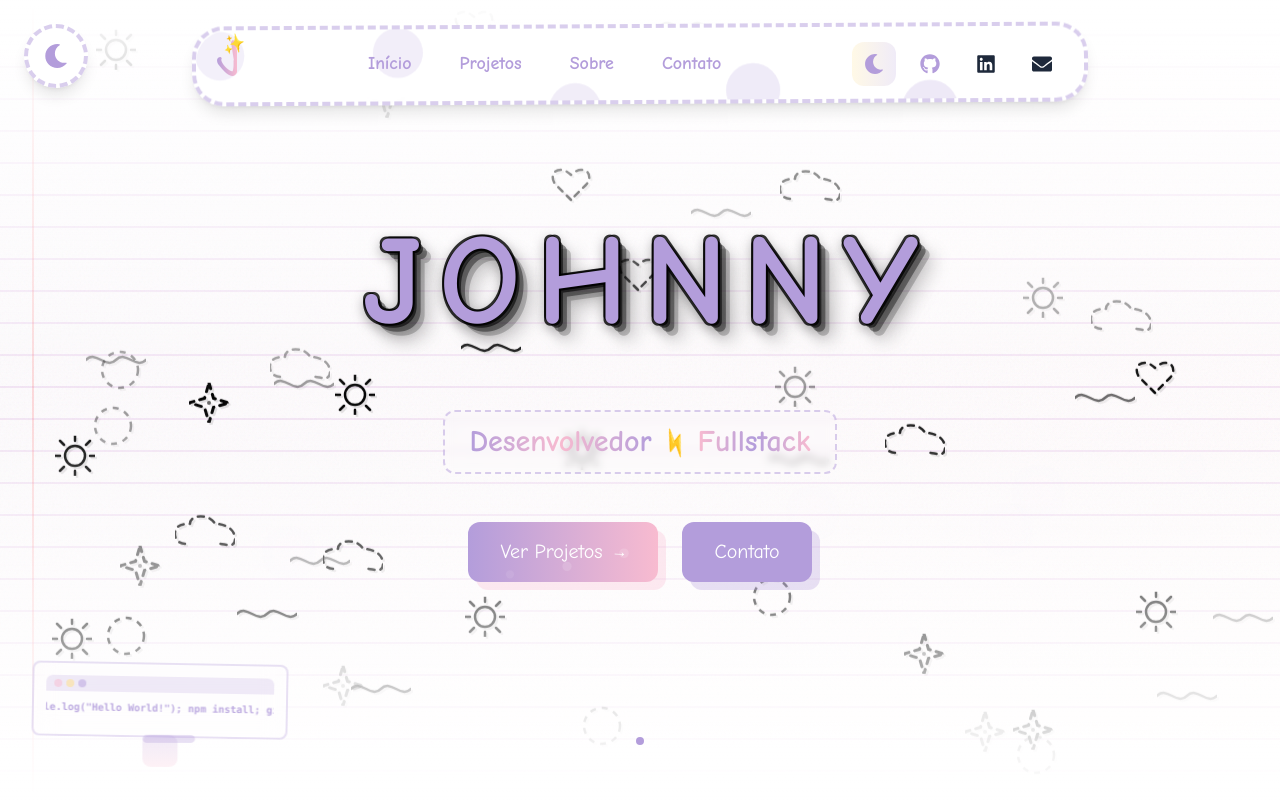
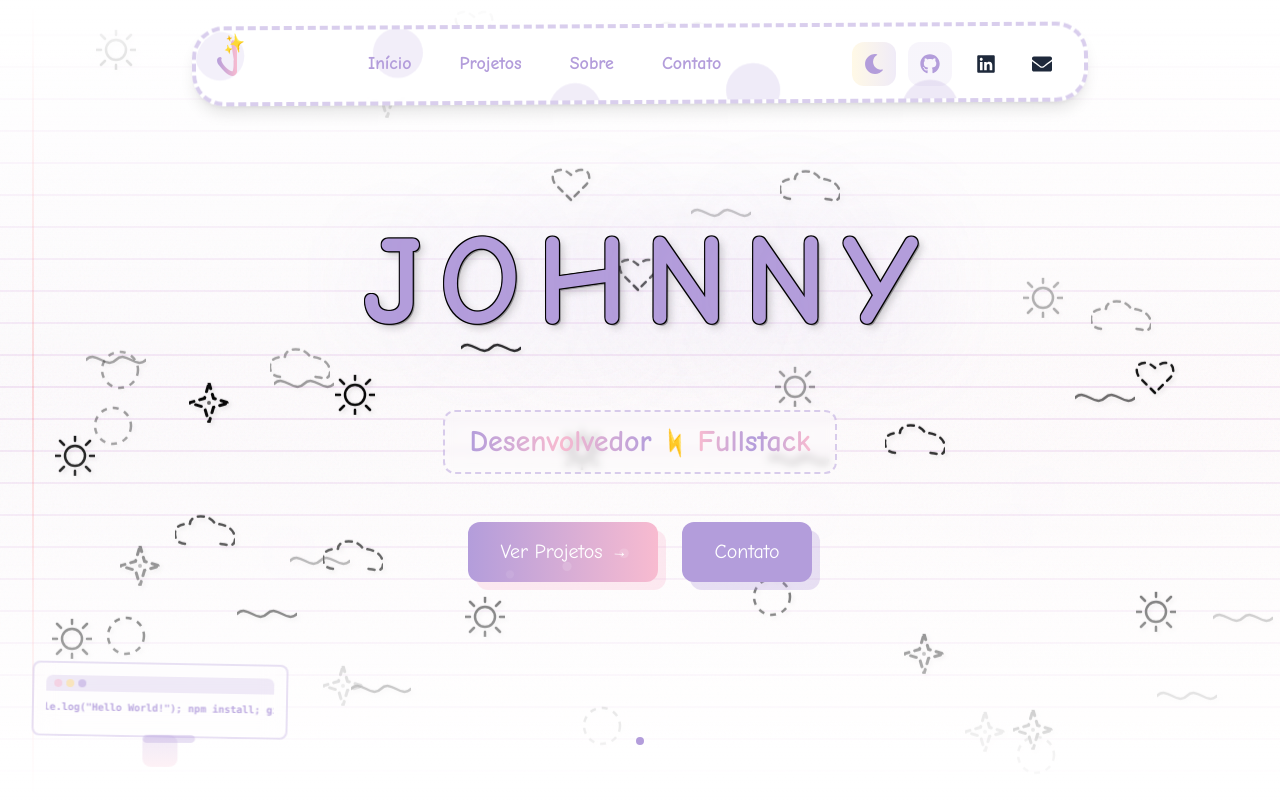
Before and after one commit to johnnywilly16/portfolio-teste, a Next.js app: page / in a window 1280 px wide. Shown: the top 800 px of the page. Built offline with nearby package versions, Linux system fonts and the light colour scheme.

Commit message:
feat:  Ajustes no estilo do título e animações

```diff
--- a/app/components/Hero.tsx
+++ b/app/components/Hero.tsx
@@ -68,10 +68,10 @@ export function Hero() {
   }, [])
 
   return (
-    <div className="relative min-h-screen w-full overflow-hidden bg-white notebook-bg paper-texture">
+    <div className="relative min-h-screen w-full overflow-hidden bg-white dark:bg-dark-surface notebook-bg paper-texture">
       {/* Fundo animado com gradiente */}
       <motion.div
-        className="absolute inset-0 bg-gradient-to-br from-pastel-purple/5 via-pastel-pink/5 to-pastel-yellow/5"
+        className="absolute inset-0 bg-gradient-to-br from-pastel-purple/5 via-pastel-pink/5 to-pastel-yellow/5 dark:from-dark-purple/5 dark:via-dark-pink/5 dark:to-dark-yellow/5"
         animate={{
           backgroundPosition: ['0% 0%', '100% 100%'],
           scale: [1, 1.1, 1]
@@ -88,7 +88,7 @@ export function Hero() {
 
       {/* Container dos doodles com máscara de opacidade nas bordas */}
       <div className="absolute inset-0 overflow-hidden">
-        <div className="absolute inset-0 bg-gradient-to-b from-white via-transparent to-white pointer-events-none z-10" />
+        <div className="absolute inset-0 bg-gradient-to-b from-white via-transparent to-white dark:from-dark-surface dark:to-dark-surface pointer-events-none z-10" />
         <div ref={doodlesRef} className="absolute inset-0 z-0" />
       </div>
 
@@ -169,66 +169,44 @@ export function Hero() {
         <div className="space-y-6 md:space-y-8">
           {/* Nome JOHNNY com efeitos */}
           <motion.div className="flex justify-center space-x-2 md:space-x-4 mb-4 md:mb-8">
-            <motion.span
-              className="title-cartoon text-7xl md:text-8xl lg:text-9xl font-bold text-pastel-purple"
-              initial={{ y: 50, opacity: 0, scale: 0.5, rotate: -10 }}
-              animate={{ y: 0, opacity: 1, scale: 1, rotate: 0 }}
-              transition={{ duration: 0.8, type: "spring", stiffness: 200 }}
-              whileHover={{ scale: 1.2, rotate: -10 }}
-              drag dragConstraints={{ top: -10, right: 10, bottom: 10, left: -10 }}
-            >
-              J
-            </motion.span>
-            <motion.span
-              className="title-cartoon text-7xl md:text-8xl lg:text-9xl font-bold text-pastel-purple"
-              initial={{ y: 50, opacity: 0, scale: 0.5, rotate: -10 }}
-              animate={{ y: 0, opacity: 1, scale: 1, rotate: 0 }}
-              transition={{ duration: 0.8, delay: 0.1, type: "spring", stiffness: 200 }}
-              whileHover={{ scale: 1.2, rotate: 10 }}
-              drag dragConstraints={{ top: -10, right: 10, bottom: 10, left: -10 }}
-            >
-              O
-            </motion.span>
-            <motion.span
-              className="title-cartoon text-7xl md:text-8xl lg:text-9xl font-bold text-pastel-purple"
-              initial={{ y: 50, opacity: 0, scale: 0.5, rotate: -10 }}
-              animate={{ y: 0, opacity: 1, scale: 1, rotate: 0 }}
-              transition={{ duration: 0.8, delay: 0.2, type: "spring", stiffness: 200 }}
-              whileHover={{ scale: 1.2, rotate: -10 }}
-              drag dragConstraints={{ top: -10, right: 10, bottom: 10, left: -10 }}
-            >
-              H
-            </motion.span>
-            <motion.span
-              className="title-cartoon text-7xl md:text-8xl lg:text-9xl font-bold text-pastel-purple"
-              initial={{ y: 50, opacity: 0, scale: 0.5, rotate: -10 }}
-              animate={{ y: 0, opacity: 1, scale: 1, rotate: 0 }}
-              transition={{ duration: 0.8, delay: 0.3, type: "spring", stiffness: 200 }}
-              whileHover={{ scale: 1.2, rotate: 10 }}
-              drag dragConstraints={{ top: -10, right: 10, bottom: 10, left: -10 }}
-            >
-              N
-            </motion.span>
-            <motion.span
-              className="title-cartoon text-7xl md:text-8xl lg:text-9xl font-bold text-pastel-purple"
-              initial={{ y: 50, opacity: 0, scale: 0.5, rotate: -10 }}
-              animate={{ y: 0, opacity: 1, scale: 1, rotate: 0 }}
-              transition={{ duration: 0.8, delay: 0.4, type: "spring", stiffness: 200 }}
-              whileHover={{ scale: 1.2, rotate: -10 }}
-              drag dragConstraints={{ top: -10, right: 10, bottom: 10, left: -10 }}
-            >
-              N
-            </motion.span>
-            <motion.span
-              className="title-cartoon text-7xl md:text-8xl lg:text-9xl font-bold text-pastel-purple"
-              initial={{ y: 50, opacity: 0, scale: 0.5, rotate: -10 }}
-              animate={{ y: 0, opacity: 1, scale: 1, rotate: 0 }}
-              transition={{ duration: 0.8, delay: 0.5, type: "spring", stiffness: 200 }}
-              whileHover={{ scale: 1.2, rotate: 10 }}
-              drag dragConstraints={{ top: -10, right: 10, bottom: 10, left: -10 }}
-            >
-              Y
-            </motion.span>
+            {['J', 'O', 'H', 'N', 'N', 'Y'].map((letter, index) => (
+              <motion.div
+                key={letter + index}
+                className="relative"
+                initial={{ y: 50, opacity: 0, scale: 0.5, rotate: -10 }}
+                animate={{ y: 0, opacity: 1, scale: 1, rotate: 0 }}
+                transition={{ duration: 0.8, delay: index * 0.1, type: "spring", stiffness: 200 }}
+              >
+                {/* Efeito de glow base */}
+                <motion.div
+                  className="absolute inset-0 bg-pastel-purple/20 dark:bg-dark-purple/30 blur-2xl rounded-full"
+                  animate={{
+                    opacity: [0.3, 0.6, 0.3],
+                    scale: [1, 1.2, 1],
+                  }}
+                  transition={{
+                    duration: 2,
+                    repeat: Infinity,
+                    ease: "easeInOut",
+                    delay: index * 0.2
+                  }}
+                />
+
+                {/* Letra com sombra e efeitos */}
+                <motion.span
+                  className="title-cartoon text-7xl md:text-8xl lg:text-9xl font-bold text-pastel-purple dark:text-dark-purple relative inline-block"
+                  whileHover={{
+                    scale: 1.2,
+                    rotate: index % 2 === 0 ? -10 : 10,
+                    transition: { duration: 0.3 }
+                  }}
+                  drag
+                  dragConstraints={{ top: -10, right: 10, bottom: 10, left: -10 }}
+                >
+                  {letter}
+                </motion.span>
+              </motion.div>
+            ))}
           </motion.div>
 
           {/* Container do título */}
--- a/app/components/MobileMenu.tsx
+++ b/app/components/MobileMenu.tsx
@@ -48,10 +48,10 @@ export function MobileMenu() {
 
   return (
     <>
-      {/* Botão de tema separado */}
+      {/* Botão de tema separado - apenas mobile */}
       <motion.button
         onClick={() => setTheme(theme === 'dark' ? 'light' : 'dark')}
-        className="fixed top-4 left-4 lg:top-6 lg:left-6 z-50 p-4 rounded-full bg-white/90 dark:bg-slate-900/90 backdrop-blur-lg border-4 border-dashed border-pastel-purple/50 dark:border-neon-purple/50 shadow-lg"
+        className="fixed top-4 left-4 lg:hidden z-50 p-4 rounded-full bg-white/90 dark:bg-dark-surface/90 backdrop-blur-lg border-4 border-dashed border-pastel-purple/50 dark:border-dark-purple/50 shadow-lg"
         whileHover={{
           scale: 1.1,
           rotate: 180,
@@ -60,7 +60,7 @@ export function MobileMenu() {
         whileTap={{ scale: 0.9 }}
       >
         {theme === 'dark' ? (
-          <FaSun className="text-neon-yellow w-6 h-6" />
+          <FaSun className="text-dark-yellow w-6 h-6" />
         ) : (
           <FaMoon className="text-pastel-purple w-6 h-6" />
         )}
@@ -69,7 +69,7 @@ export function MobileMenu() {
       <div className="lg:hidden fixed top-0 right-0 z-50 p-4">
         {/* Botão do menu animado */}
         <motion.button
-          className="relative z-50 p-4 bg-white/90 dark:bg-slate-900/90 rounded-full backdrop-blur-lg border-4 border-dashed border-pastel-purple/50 dark:border-neon-purple/50 shadow-lg w-16 h-16 flex items-center justify-center"
+          className="relative z-50 p-4 bg-white/90 dark:bg-dark-surface/90 rounded-full backdrop-blur-lg border-4 border-dashed border-pastel-purple/50 dark:border-dark-purple/50 shadow-lg w-16 h-16 flex items-center justify-center"
           onClick={() => setIsOpen(!isOpen)}
           whileHover={{
             scale: 1.1,
@@ -87,7 +87,7 @@ export function MobileMenu() {
                   exit={{ opacity: 0, rotate: 180 }}
                   transition={{ duration: 0.3 }}
                 >
-                  <FaBars className="text-pastel-purple dark:text-neon-purple w-6 h-6" />
+                  <FaBars className="text-pastel-purple dark:text-dark-purple w-6 h-6" />
                 </motion.div>
               ) : (
                 <motion.div
@@ -97,7 +97,7 @@ export function MobileMenu() {
                   exit={{ opacity: 0, rotate: -180 }}
                   transition={{ duration: 0.3 }}
                 >
-                  <FaTimes className="text-pastel-purple dark:text-neon-purple w-6 h-6" />
+                  <FaTimes className="text-pastel-purple dark:text-dark-purple w-6 h-6" />
                 </motion.div>
               )}
             </AnimatePresence>
@@ -106,7 +106,7 @@ export function MobileMenu() {
 
         {/* Menu em formato quadrado com bordas arredondadas */}
         <motion.div
-          className="absolute top-4 right-4 w-80 bg-white/90 dark:bg-slate-900/90 backdrop-blur-lg rounded-xl border-4 border-dashed border-pastel-purple/50 dark:border-neon-purple/50 p-6 origin-top-right shadow-lg"
+          className="absolute top-4 right-4 w-80 bg-white/90 dark:bg-dark-surface/90 backdrop-blur-lg rounded-xl border-4 border-dashed border-pastel-purple/50 dark:border-dark-purple/50 p-6 origin-top-right shadow-lg"
           initial="closed"
           animate={isOpen ? "open" : "closed"}
           variants={menuVariants}
@@ -117,7 +117,7 @@ export function MobileMenu() {
               <motion.a
                 key={item}
                 href={`#${item.toLowerCase()}`}
-                className="relative p-4 text-center font-cartoon font-bold text-pastel-purple dark:text-neon-purple hover:text-pastel-pink dark:hover:text-neon-pink transition-colors bg-white/50 dark:bg-slate-800/50 rounded-xl border-2 border-dashed border-pastel-purple/30 dark:border-neon-purple/30"
+                className="relative p-4 text-center font-cartoon font-bold text-pastel-purple dark:text-dark-purple hover:text-pastel-pink dark:hover:text-dark-pink transition-colors bg-white/50 dark:bg-dark-surface/50 rounded-xl border-2 border-dashed border-pastel-purple/30 dark:border-dark-purple/30"
                 variants={itemVariants}
                 onClick={() => setIsOpen(false)}
                 whileHover={{
@@ -144,7 +144,7 @@ export function MobileMenu() {
                 href={item.href}
                 target="_blank"
                 rel="noopener noreferrer"
-                className={`p-4 flex items-center justify-center bg-gradient-to-r from-pastel-${item.color}/10 to-pastel-purple/10 dark:from-neon-${item.color}/10 dark:to-neon-purple/10 rounded-xl border-2 border-dashed border-pastel-${item.color}/30 dark:border-neon-${item.color}/30`}
+                className={`p-4 flex items-center justify-center bg-gradient-to-r from-pastel-${item.color}/10 to-pastel-purple/10 dark:from-dark-${item.color}/10 dark:to-dark-purple/10 rounded-xl border-2 border-dashed border-pastel-${item.color}/30 dark:border-dark-${item.color}/30`}
                 whileHover={{
                   scale: 1.1,
                   rotate: [0, -10, 10, 0],
@@ -153,7 +153,7 @@ export function MobileMenu() {
                 whileTap={{ scale: 0.9 }}
               >
                 <item.icon
-                  className={`w-6 h-6 text-pastel-${item.color} dark:text-neon-${item.color}`}
+                  className={`w-6 h-6 text-pastel-${item.color} dark:text-dark-${item.color}`}
                 />
               </motion.a>
             ))}
--- a/app/globals.css
+++ b/app/globals.css
@@ -6,6 +6,12 @@
   --notebook-line-color: rgba(156, 39, 176, 0.1);
   --notebook-margin-color: rgba(255, 82, 82, 0.2);
   --doodle-color: rgba(156, 39, 176, 0.6);
+}
+
+[data-theme='dark'] {
+  --notebook-line-color: rgba(149, 117, 205, 0.2);
+  --notebook-margin-color: rgba(209, 133, 159, 0.3);
+  --doodle-color: rgba(149, 117, 205, 0.8);
 }
 
 /* Fundo estilo caderno */
@@ -29,6 +35,10 @@
   background-size: 100% 2rem;
 }
 
+.dark .notebook-bg {
+  background-image: none;
+}
+
 /* Doodles */
 .doodle {
   display: block;
@@ -41,12 +51,17 @@
   stroke-width: 2;
   stroke: currentColor;
   pointer-events: none;
-  filter: drop-shadow(2px 2px 0 rgba(0, 0, 0, 0.1));
+  filter: drop-shadow(2px 2px 2px rgba(0, 0, 0, 0.1));
+}
+
+.dark .doodle {
+  display: none;
 }
 
 .doodle:hover {
   opacity: 1;
   transform: scale(1.1) rotate(5deg);
+  filter: drop-shadow(3px 3px 0 rgba(0, 0, 0, 0.2)) drop-shadow(0 0 12px var(--doodle-color));
 }
 
 /* Removendo duplicação do .paper-texture::before */
@@ -92,20 +107,26 @@
   /* Título estilo cartoon */
   .title-cartoon {
     @apply font-cartoon font-bold;
+    color: #B39DDB;
     text-shadow:
-      /* Contorno preto */
-      -2px -2px 0 rgba(0, 0, 0, 0.8),
-      2px -2px 0 rgba(0, 0, 0, 0.8),
-      -2px 2px 0 rgba(0, 0, 0, 0.8),
-      2px 2px 0 rgba(0, 0, 0, 0.8),
-      /* Sombra principal */
-      4px 4px 0 rgba(0, 0, 0, 0.6),
-      /* Sombras em camadas para profundidade */
-      8px 8px 0 rgba(0, 0, 0, 0.4),
-      12px 12px 0 rgba(0, 0, 0, 0.2),
-      /* Sombra suave para acabamento */
-      16px 16px 20px rgba(0, 0, 0, 0.2);
-    filter: drop-shadow(0 4px 6px rgba(0, 0, 0, 0.3));
+      -1px -1px 0 #000,
+      1px -1px 0 #000,
+      -1px 1px 0 #000,
+      1px 1px 0 #000,
+      2px 2px 0 rgba(0, 0, 0, 0.3),
+      4px 4px 8px rgba(0, 0, 0, 0.2);
+    filter: drop-shadow(0 0 8px rgba(255, 255, 255, 0.3));
+  }
+
+  .dark .title-cartoon {
+    @apply font-cartoon font-bold;
+    color: #9575CD;
+    text-shadow:
+      -1px -1px 0 #000,
+      1px -1px 0 #000,
+      -1px 1px 0 #000,
+      1px 1px 0 #000;
+    animation: glow 2s ease-in-out infinite;
   }
 }
 
@@ -130,6 +151,17 @@
   }
   50% {
     transform: rotate(3deg);
+  }
+}
+
+@keyframes glow {
+  0%, 100% {
+    filter: drop-shadow(0 0 15px rgba(149, 117, 205, 0.5))
+           drop-shadow(0 0 30px rgba(149, 117, 205, 0.3));
+  }
+  50% {
+    filter: drop-shadow(0 0 25px rgba(149, 117, 205, 0.7))
+           drop-shadow(0 0 40px rgba(149, 117, 205, 0.5));
   }
 }
 
@@ -180,3 +212,16 @@
   from { transform: translateX(0); }
   to { transform: translateX(-50%); }
 }
+
+[data-theme='dark'] .doodle {
+  filter:
+    drop-shadow(0 0 4px rgba(255, 255, 255, 0.2))
+    drop-shadow(2px 2px 8px rgba(255, 255, 255, 0.1));
+  opacity: 0.85;
+}
+
+[data-theme='dark'] .notebook-bg {
+  --notebook-line-color: rgba(255, 255, 255, 0.08);
+  --notebook-margin-color: rgba(255, 255, 255, 0.12);
+  --doodle-color: rgba(255, 255, 255, 0.15);
+}
--- a/app/layout.tsx
+++ b/app/layout.tsx
@@ -27,7 +27,7 @@ export default function RootLayout({
 }>) {
   return (
     <html lang="pt-BR" suppressHydrationWarning>
-      <body className={`${comicNeue.variable} ${indieFlower.variable} font-cartoon bg-white dark:bg-slate-900 text-slate-800 dark:text-slate-100 transition-colors duration-300`}>
+      <body className={`${comicNeue.variable} ${indieFlower.variable} font-cartoon bg-white dark:bg-dark-surface text-slate-800 dark:text-slate-200 transition-colors duration-300`}>
         <Providers>
           {children}
         </Providers>
--- a/app/providers.tsx
+++ b/app/providers.tsx
@@ -19,7 +19,12 @@ const flowbiteTheme = {
 
 export function Providers({ children }: { children: React.ReactNode }) {
   return (
-    <ThemeProvider attribute="class" defaultTheme="light" enableSystem>
+    <ThemeProvider
+      attribute="class"
+      defaultTheme="light"
+      enableSystem={true}
+      disableTransitionOnChange
+    >
       <Flowbite theme={{ theme: flowbiteTheme }}>
         {children}
       </Flowbite>
--- a/tailwind.config.ts
+++ b/tailwind.config.ts
@@ -23,19 +23,21 @@ const config: Config = {
           green: '#A5D6A7',  // Verde suave
           bg: '#F3E5F5',     // Fundo roxo bem claro
         },
-        // Cores para o tema escuro (tons neon mais vibrantes)
-        neon: {
-          purple: '#A855F7', // Roxo neon mais vibrante
-          pink: '#EC4899',   // Rosa neon mais vibrante
-          blue: '#3B82F6',   // Azul neon mais vibrante
-          yellow: '#EAB308', // Amarelo neon mais vibrante
-          green: '#22C55E',  // Verde neon mais vibrante
-          bg: '#6D28D9',     // Fundo roxo escuro mais vibrante
+        // Cores para o tema escuro (tons suaves e escuros)
+        dark: {
+          purple: '#9575CD', // Roxo suave escuro
+          pink: '#D1859F',   // Rosa suave escuro
+          blue: '#7986CB',   // Azul suave escuro
+          yellow: '#D4B475', // Amarelo suave escuro
+          green: '#81C784',  // Verde suave escuro
+          bg: '#4A148C',     // Fundo roxo escuro
+          surface: '#1A1625', // Superfície escura
+          overlay: 'rgba(26, 22, 37, 0.9)', // Overlay escuro
         },
         paper: {
           light: '#F3E5F5',  // Fundo roxo claro
           DEFAULT: '#E1BEE7', // Fundo roxo médio
-          dark: '#CE93D8',    // Fundo roxo escuro
+          dark: '#4A148C',    // Fundo roxo escuro
         }
       },
       backgroundImage: {
```
Also changed, not shown: app/page.tsx (+13 -13 lines).
